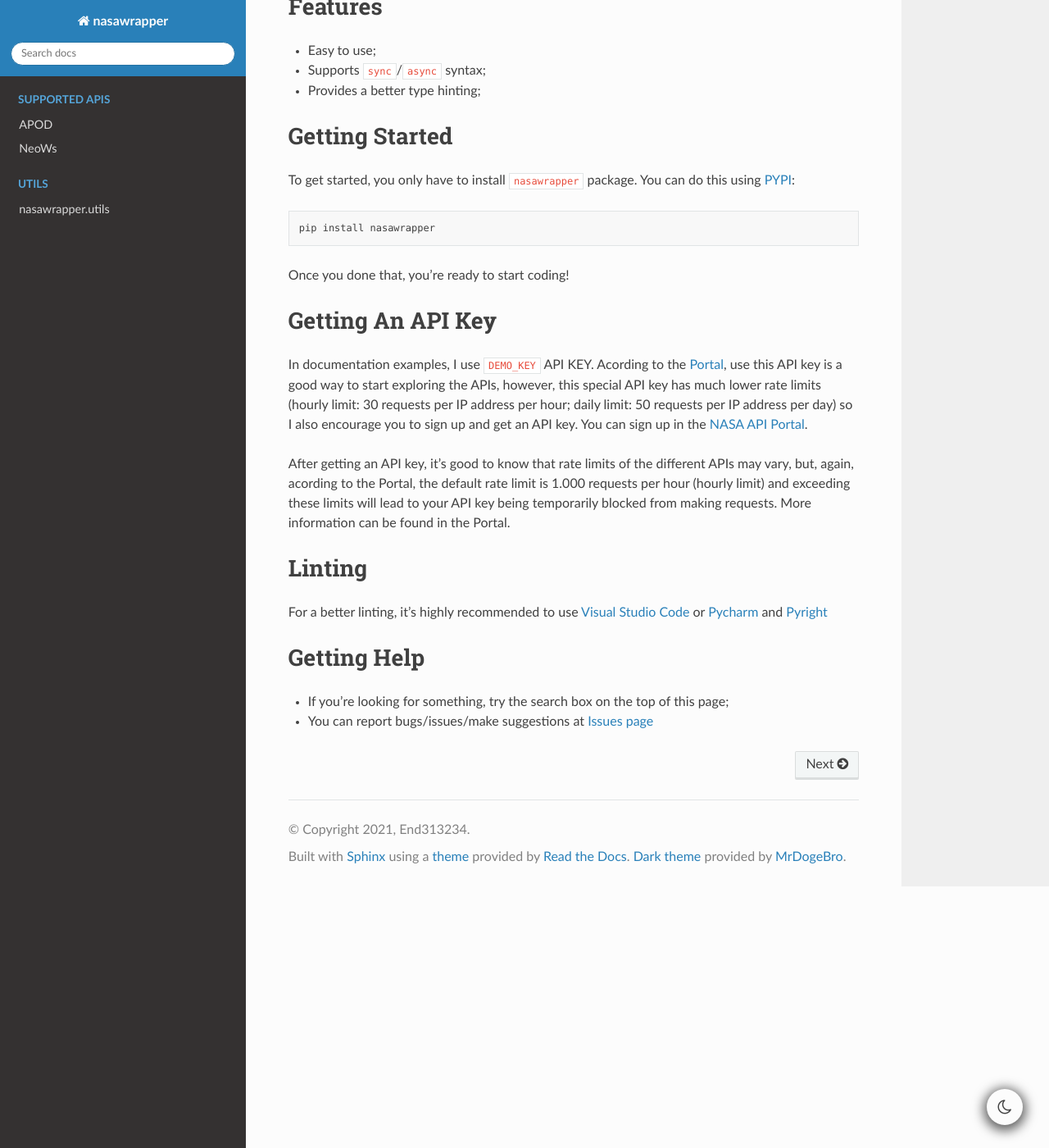
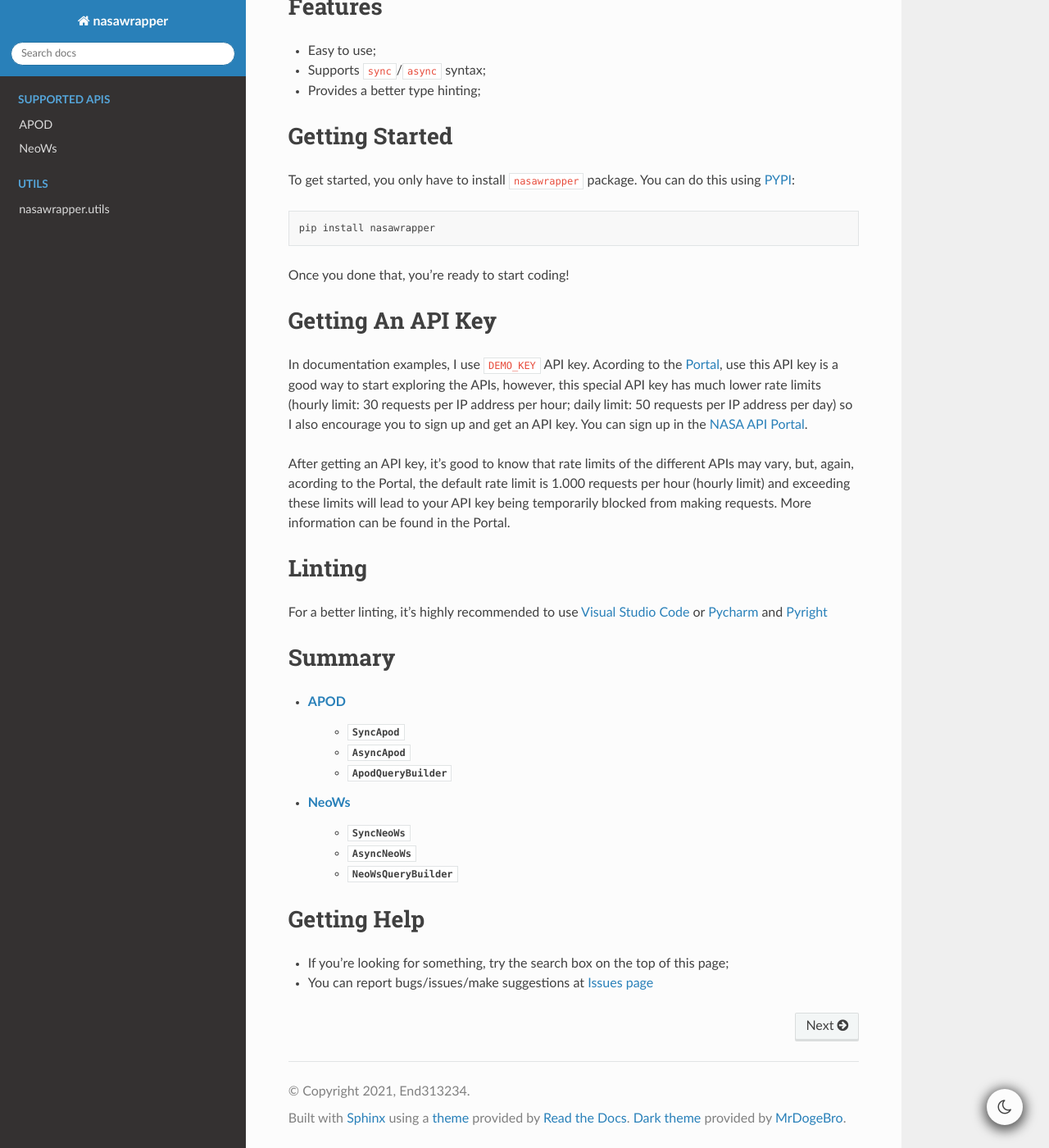
Before and after one commit to aktshually/nasawrapper, a Sphinx documentation site: the page built from docs/index.rst, in a window 1280 px wide and 1400 px high, scrolled down 344 px. Shown: the whole window at 82% size. Built offline with Sphinx 7.4.7 and the Read the Docs theme 2.0.0, drawn with Linux system fonts in a browser that asks for light colours.

Commit message:
- adding summary

```diff
--- a/docs/extensions/utils.rst
+++ b/docs/extensions/utils.rst
@@ -2,7 +2,7 @@
 
 nasawrapper.utils
 =================
-Here, we'll find functions that may be useful
+Here, you'll find functions that may be useful
 to you when making requests. Until now, there's
 only one implementation: a function to see your
 reamining rate limit. Look at it below:
--- a/docs/index.rst
+++ b/docs/index.rst
@@ -29,7 +31,7 @@ Once you done that, you're ready to start coding!
 
 Getting An API Key
 ========================================
-In documentation examples, I use ``DEMO_KEY``  API KEY. Acording to the `Portal <https://api.nasa.gov/>`_, use this API
+In documentation examples, I use ``DEMO_KEY``  API key. Acording to the `Portal <https://api.nasa.gov/>`_, use this API
 key is a good way to start exploring the APIs, however, this special API key has much lower
 rate limits (hourly limit: 30 requests per IP address per hour; daily limit: 50 requests per IP address per day) so I also
 encourage you to sign up and get an API key. You can sign up in the `NASA API Portal <https://api.nasa.gov/>`_.
@@ -42,6 +44,18 @@ Linting
 ========================================
 For a better linting, it's highly recommended to use `Visual Studio Code <https://code.visualstudio.com/>`_ or
 `Pycharm <https://www.jetbrains.com/pycharm/>`_ and `Pyright <https://github.com/Microsoft/pyright>`_
+
+Summary
+========================================
+* :doc:`APOD </extensions/apod>`
+    * :py:class:`SyncApod <apod.SyncApod>`
+    * :py:class:`AsyncApod <apod.AsyncApod>`
+    * :py:class:`ApodQueryBuilder <apod.ApodQueryBuilder>`
+
+* :doc:`NeoWs </extensions/neows>`
+    * :py:class:`SyncNeoWs <neows.SyncNeoWs>`
+    * :py:class:`AsyncNeoWs <neows.AsyncNeoWs>`
+    * :py:class:`NeoWsQueryBuilder <neows.NeoWsQueryBuilder>`
 
 Getting Help
 ========================================
```
Also changed, not shown: other parts of docs/index.rst (+2 -0 lines).
